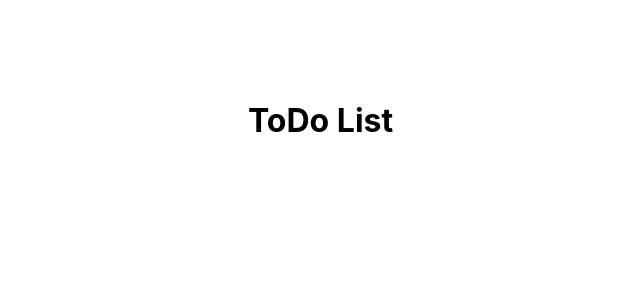
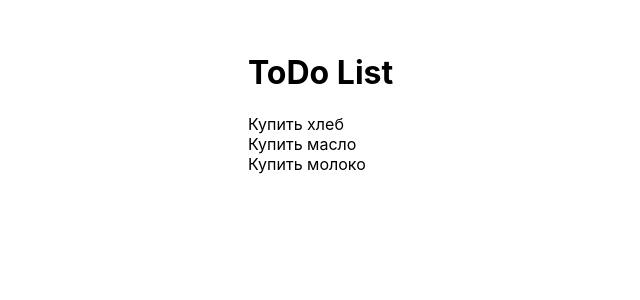
Before and after one commit to SiarheiTamkovich/react-app, a React (Create React App) app in the folder todo-minin/: page / in a window 1280 px wide. Shown: the top 300 px of the page, without its empty margins (92-732 px from the left). Built offline with nearby package versions, Linux system fonts and the light colour scheme.

Commit message:
feat: add list

```diff
--- a/todo-minin/src/App.js
+++ b/todo-minin/src/App.js
@@ -1,6 +1,15 @@
+import TodoList from "./Todo/TodoList";
+
 function App() {
+  const arrTodo = [
+    {id: 1, completed: false, title: 'Купить хлеб'},
+    {id: 2, completed: false, title: 'Купить масло'},
+    {id: 3, completed: false, title: 'Купить молоко'},
+  ]
+
   return (<div className='wrapper'>
     <h1>ToDo List</h1>
+    <TodoList todoObj={arrTodo}/>
   </div>
   )
 }
--- /dev/null
+++ b/todo-minin/src/Todo/TodoItem.js
@@ -0,0 +1,3 @@
+export default function TodoItem({ todoItem }){
+    return <li>{todoItem.title}</li>
+}
--- /dev/null
+++ b/todo-minin/src/Todo/TodoList.js
@@ -0,0 +1,19 @@
+import TodoItem from "./TodoItem"
+
+const styles = {
+   ul: {
+     listStyle: 'none',
+     margin: 0,
+     padding: 0
+   }
+}
+
+export default function TodoList(props){
+    return (
+        <ul style={styles.ul}>
+            {props.todoObj.map(item => {
+                return  <TodoItem todoItem={item} key={item.id}/>
+            })}
+        </ul>
+    )
+}
--- a/todo-minin/src/index.css
+++ b/todo-minin/src/index.css
@@ -13,7 +13,7 @@ code {
 }
 
 .wrapper {
-  padding-top: 5rem;
+  padding-top: 2rem;
   margin: 0 auto;
   width: 600px;
 }
```
